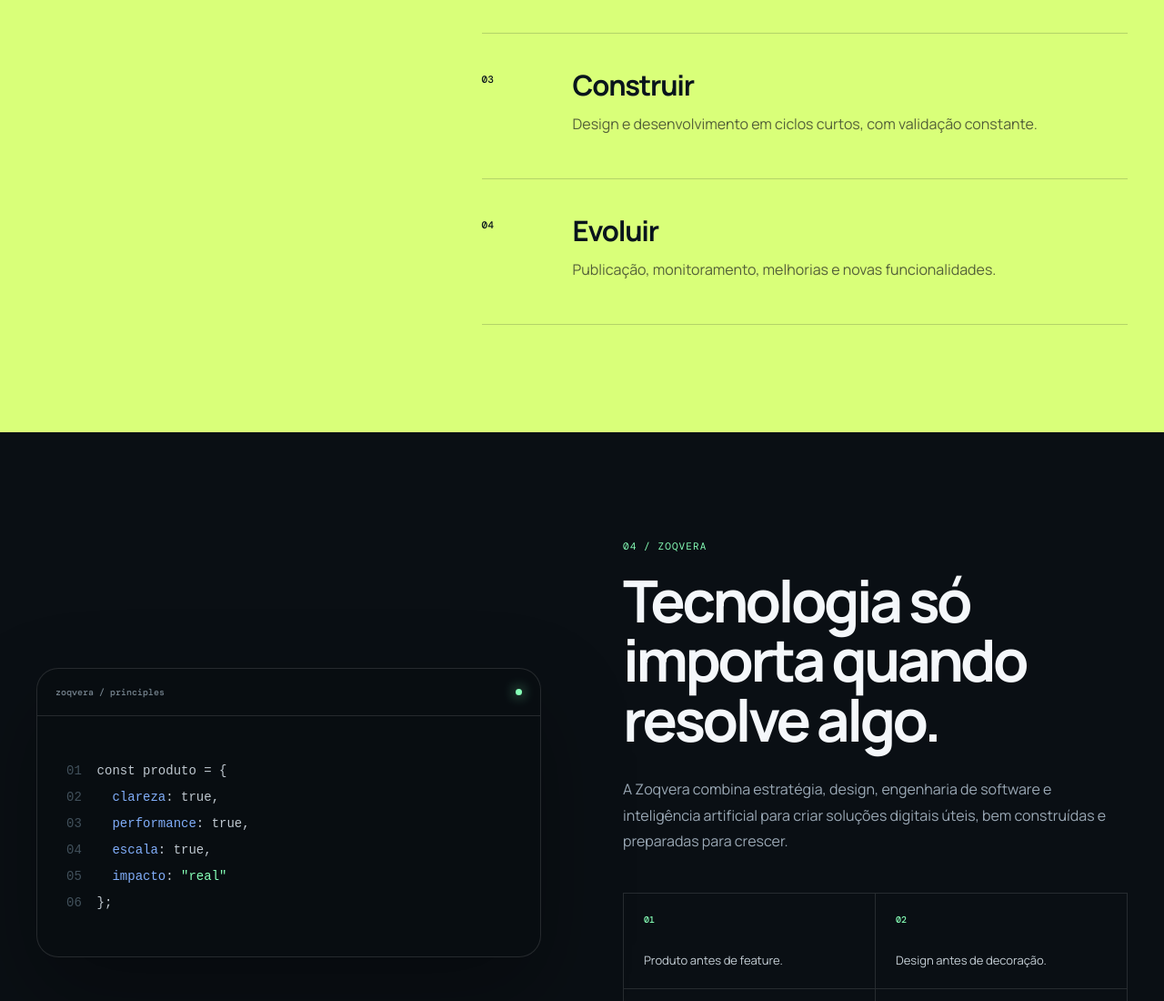
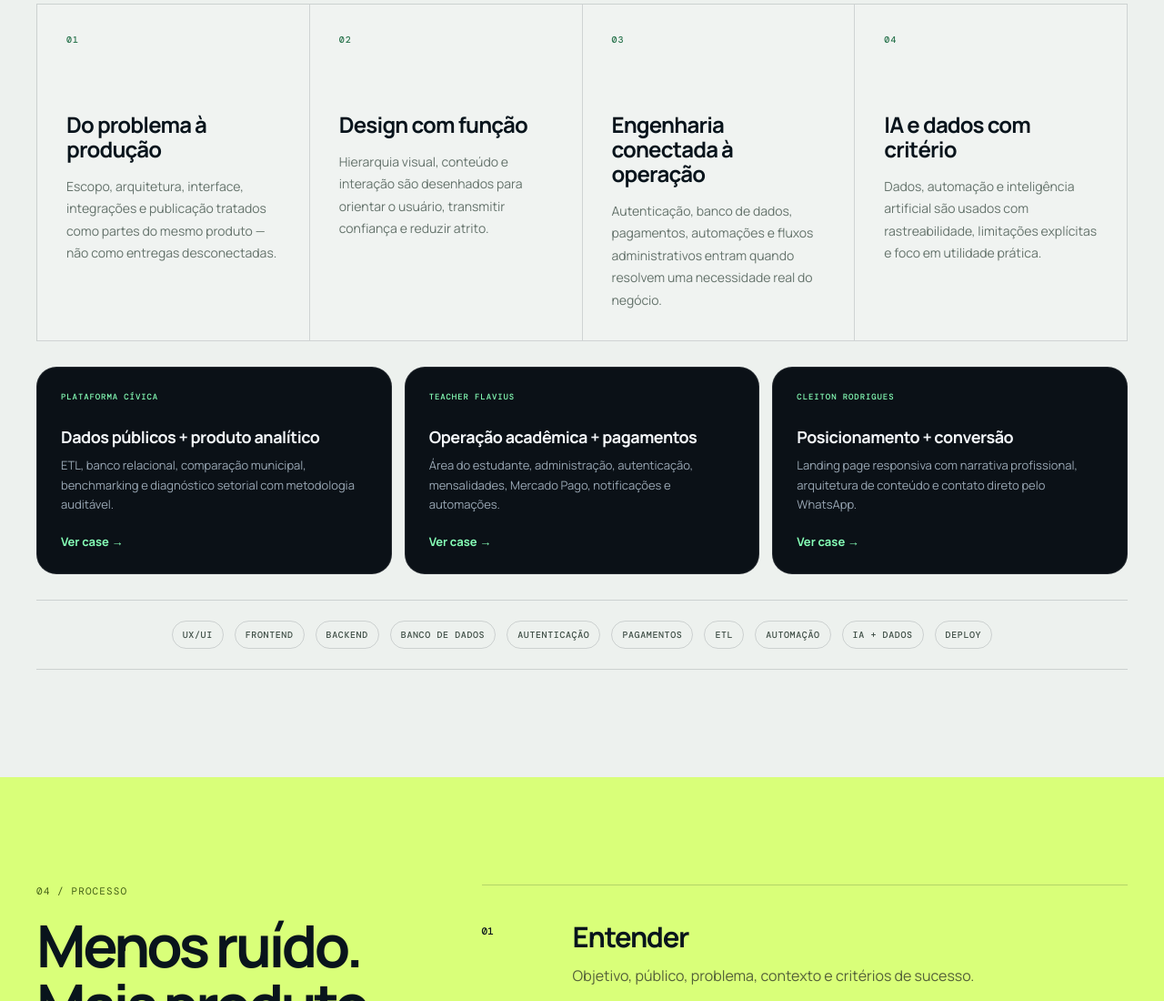
Before and after one commit to Flaviofreitas1992/Zoqvera, a plain HTML site: page index.html in a window 1280 px wide. Shown: the part 4518-5618 px from the top of the page at 91% size. Drawn offline with nearby package versions, Linux system fonts and the light colour scheme.

Commit message:
Adiciona seção de credibilidade comercial

```diff
--- a/index.html
+++ b/index.html
@@ -50,6 +50,7 @@
   >
 
   <link rel="stylesheet" href="styles.css">
+  <link rel="stylesheet" href="credibility.css">
 </head>
 <body>
   <div class="page-noise" aria-hidden="true"></div>
@@ -248,10 +249,79 @@
       </div>
     </section>
 
+    <section class="section credibility-section" id="competencia">
+      <div class="container">
+        <div class="credibility-heading reveal">
+          <div>
+            <span class="section-index">03 / COMPETÊNCIA</span>
+            <h2>Competência demonstrada, não prometida.</h2>
+          </div>
+          <p>Os projetos do portfólio mostram capacidades diferentes: produto orientado a dados, operação digital completa e presença comercial de alta clareza.</p>
+        </div>
+
+        <div class="credibility-grid">
+          <article class="credibility-card reveal">
+            <span class="credibility-num">01</span>
+            <h3>Do problema à produção</h3>
+            <p>Escopo, arquitetura, interface, integrações e publicação tratados como partes do mesmo produto — não como entregas desconectadas.</p>
+          </article>
+          <article class="credibility-card reveal">
+            <span class="credibility-num">02</span>
+            <h3>Design com função</h3>
+            <p>Hierarquia visual, conteúdo e interação são desenhados para orientar o usuário, transmitir confiança e reduzir atrito.</p>
+          </article>
+          <article class="credibility-card reveal">
+            <span class="credibility-num">03</span>
+            <h3>Engenharia conectada à operação</h3>
+            <p>Autenticação, banco de dados, pagamentos, automações e fluxos administrativos entram quando resolvem uma necessidade real do negócio.</p>
+          </article>
+          <article class="credibility-card reveal">
+            <span class="credibility-num">04</span>
+            <h3>IA e dados com critério</h3>
+            <p>Dados, automação e inteligência artificial são usados com rastreabilidade, limitações explícitas e foco em utilidade prática.</p>
+          </article>
+        </div>
+
+        <div class="proof-strip">
+          <article class="proof-item reveal">
+            <span class="proof-label">Plataforma Cívica</span>
+            <strong>Dados públicos + produto analítico</strong>
+            <p>ETL, banco relacional, comparação municipal, benchmarking e diagnóstico setorial com metodologia auditável.</p>
+            <a href="portfolio/civica.html">Ver case →</a>
+          </article>
+          <article class="proof-item reveal">
+            <span class="proof-label">Teacher Flavius</span>
+            <strong>Operação acadêmica + pagamentos</strong>
+            <p>Área do estudante, administração, autenticação, mensalidades, Mercado Pago, notificações e automações.</p>
+            <a href="portfolio/teacher-flavius.html">Ver case →</a>
+          </article>
+          <article class="proof-item reveal">
+            <span class="proof-label">Cleiton Rodrigues</span>
+            <strong>Posicionamento + conversão</strong>
+            <p>Landing page responsiva com narrativa profissional, arquitetura de conteúdo e contato direto pelo WhatsApp.</p>
+            <a href="portfolio/cleiton-rodrigues.html">Ver case →</a>
+          </article>
+        </div>
+
+        <div class="capability-band reveal" aria-label="Capacidades demonstradas nos projetos">
+          <span>UX/UI</span>
+          <span>Frontend</span>
+          <span>Backend</span>
+          <span>Banco de dados</span>
+          <span>Autenticação</span>
+          <span>Pagamentos</span>
+          <span>ETL</span>
+          <span>Automação</span>
+          <span>IA + dados</span>
+          <span>Deploy</span>
+        </div>
+      </div>
+    </section>
+
     <section class="section process-section" id="processo">
       <div class="container process-grid">
         <div class="process-intro reveal">
-          <span class="section-index">03 / PROCESSO</span>
+          <span class="section-index">04 / PROCESSO</span>
           <h2>Menos ruído.<br/>Mais produto.</h2>
           <p>Um processo objetivo para sair do problema e chegar a uma solução funcionando.</p>
         </div>
@@ -276,7 +346,7 @@
 <span class="code-dim">06</span>  };</code></pre>
         </div>
         <div class="manifesto-copy reveal">
-          <span class="section-index">04 / ZOQVERA</span>
+          <span class="section-index">05 / ZOQVERA</span>
           <h2>Tecnologia só importa quando resolve algo.</h2>
           <p>A Zoqvera combina estratégia, design, engenharia de software e inteligência artificial para criar soluções digitais úteis, bem construídas e preparadas para crescer.</p>
           <div class="principles">
@@ -292,7 +362,7 @@
     <section class="section contact-section" id="contato">
       <div class="container contact-wrap reveal">
         <div class="contact-copy">
-          <span class="section-index">05 / CONTATO</span>
+          <span class="section-index">06 / CONTATO</span>
           <h2>Tem uma ideia?<br/><span class="accent-text">Vamos construir.</span></h2>
           <p>Conte o que você quer criar. A próxima etapa é transformar a ideia em escopo, arquitetura e produto.</p>
         </div>
```
